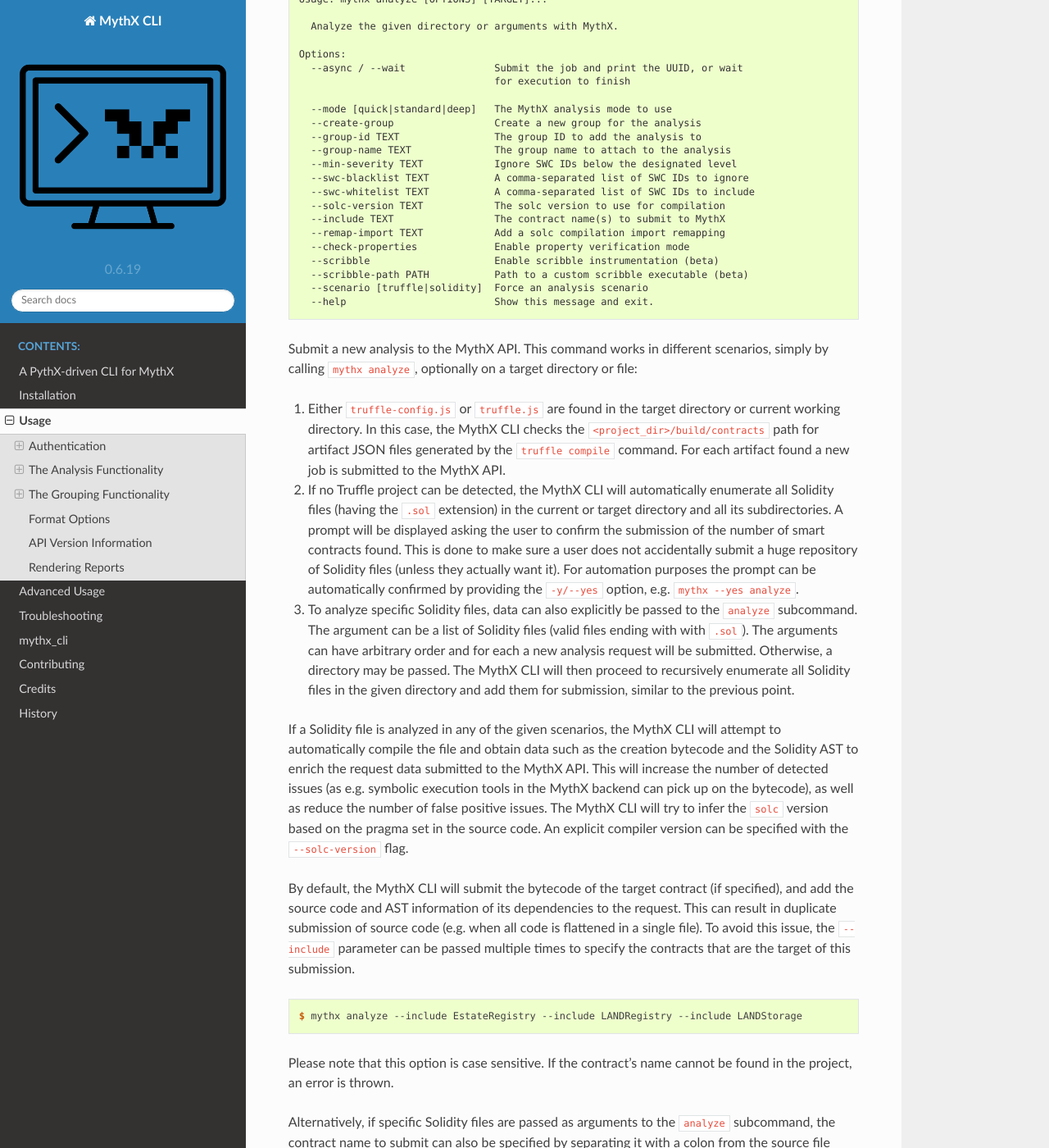
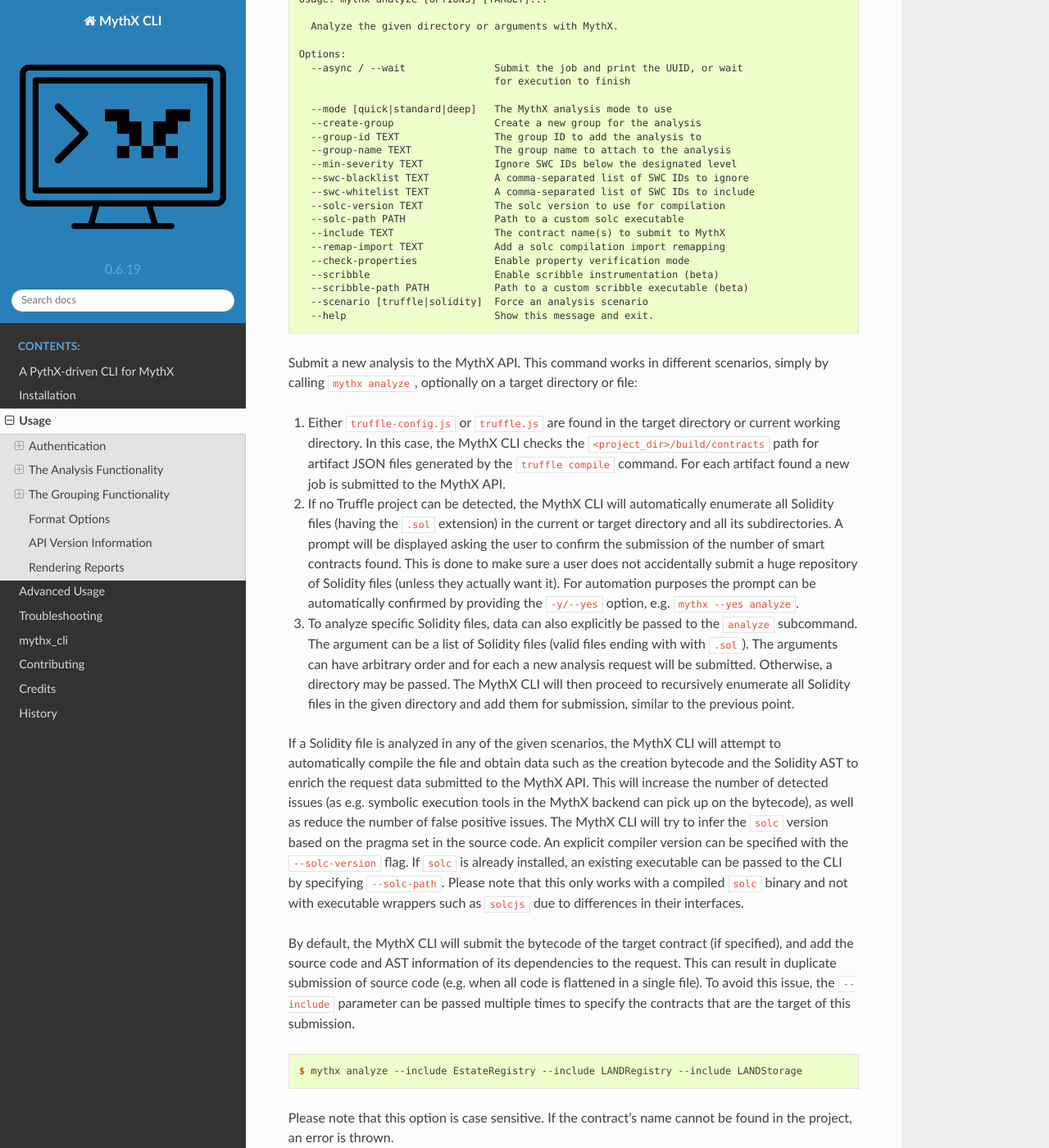
Before and after one commit to Consensys/mythx-cli, a Sphinx documentation site: the page built from docs/usage.rst, in a window 1280 px wide and 1400 px high, scrolled down 1561 px. Shown: the whole window at 82% size. Built offline with Sphinx 7.4.7 and the Read the Docs theme 2.0.0, drawn with Linux system fonts in a browser that asks for light colours.

Commit message:
Add solc path option to docs

```diff
--- a/docs/usage.rst
+++ b/docs/usage.rst
@@ -84,6 +84,7 @@
       --swc-blacklist TEXT           A comma-separated list of SWC IDs to ignore
       --swc-whitelist TEXT           A comma-separated list of SWC IDs to include
       --solc-version TEXT            The solc version to use for compilation
+      --solc-path PATH               Path to a custom solc executable
       --include TEXT                 The contract name(s) to submit to MythX
       --remap-import TEXT            Add a solc compilation import remapping
       --check-properties             Enable property verification mode
@@ -128,7 +129,11 @@
 tools in the MythX backend can pick up on the bytecode), as well as reduce
 the number of false positive issues. The MythX CLI will try to infer the
 :code:`solc` version based on the pragma set in the source code. An explicit
-compiler version can be specified with the :code:`--solc-version` flag.
+compiler version can be specified with the :code:`--solc-version` flag. If
+:code:`solc` is already installed, an existing executable can be passed to the
+CLI by specifying :code:`--solc-path`. Please note that this only works with
+a compiled :code:`solc` binary and not with executable wrappers such as
+:code:`solcjs` due to differences in their interfaces.
 
 By default, the MythX CLI will submit the bytecode of the target contract
 (if specified), and add the source code and AST information of its
```
